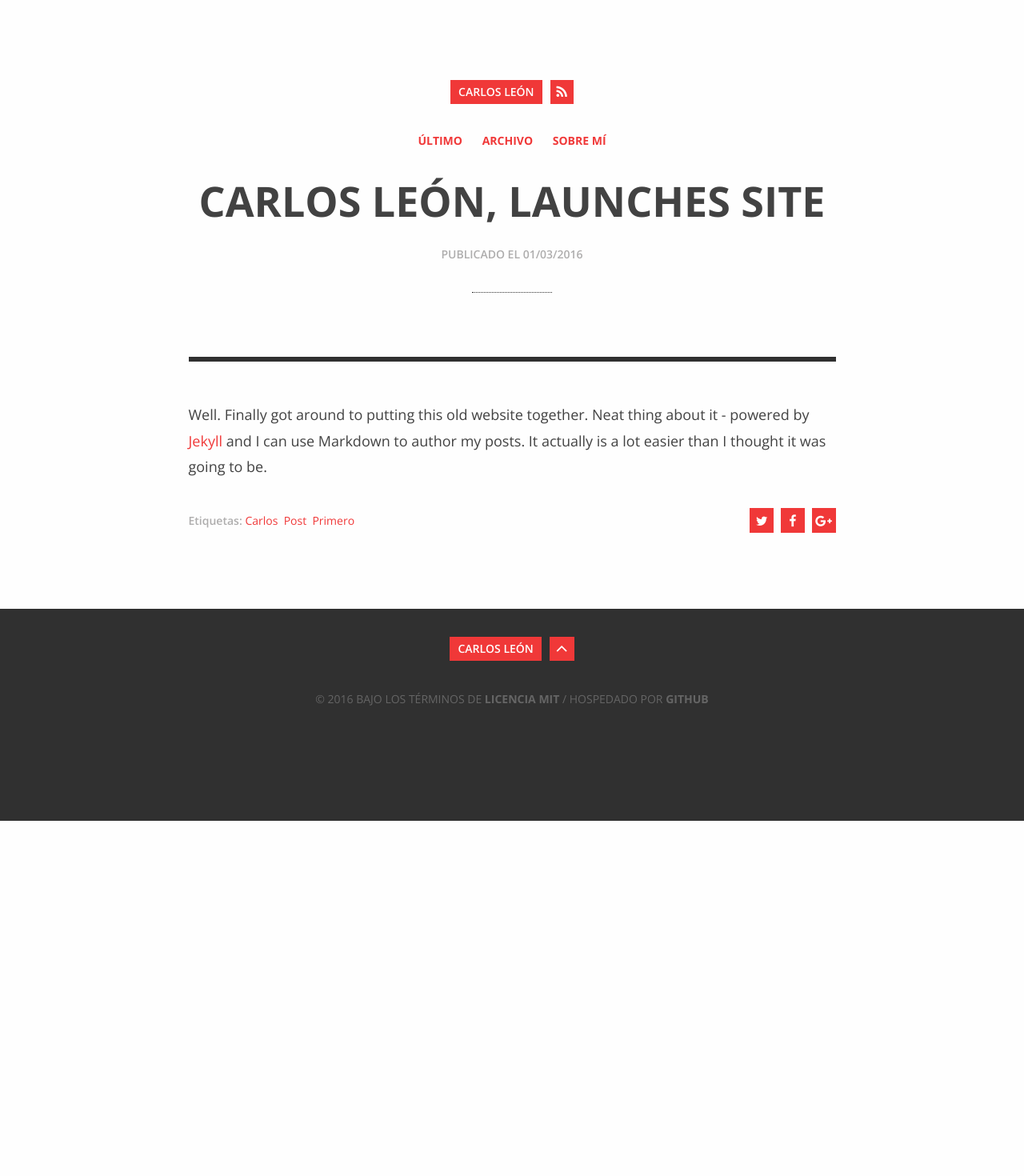
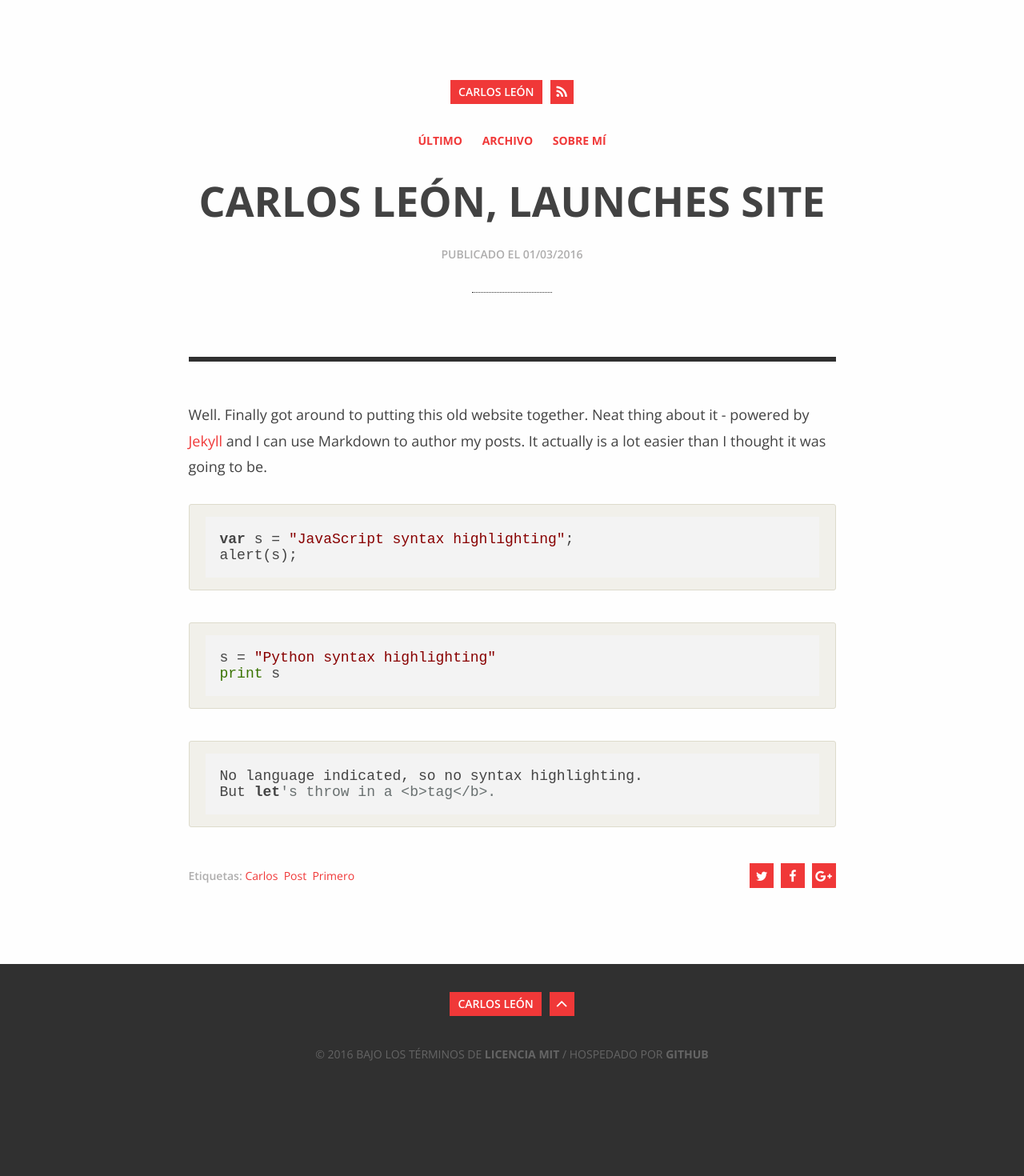
Before and after one commit to carlosld/carlosld.github.io, a Jekyll site: the page built from _posts/2016-03-01-carlos-leon-site-launched.md, in a window 1280 px wide. Shown: the whole page at 80% size. Built offline with Jekyll 4.4.1, drawn with Linux system fonts in a browser that asks for light colours; nearby versions of some CDN libraries; before the commit the page ends 1026 px from its top, so only the background shows below that.

Commit message:
Added hightlightjs and fixed shared actions

````diff
--- a/_config.yml
+++ b/_config.yml
@@ -2,3 +2,4 @@ name: Carlos León
 markdown: kramdown
 permalink: /blog/:year/:month/:day/:title
 include: ['blog', 'about' ]
+host: carlosld.com
--- a/_layouts/default.html
+++ b/_layouts/default.html
@@ -9,6 +9,8 @@
 		<link rel="stylesheet" type="text/css" href="/content/css/site.css">
 		<link rel="stylesheet" type="text/css" href="//fonts.googleapis.com/css?family=Open+Sans:300italic,400italic,600italic,700italic,400,600,700,300&amp;subset=latin,cyrillic-ext,latin-ext,cyrillic">
 		<link rel="stylesheet" type="text/css" href="//maxcdn.bootstrapcdn.com/font-awesome/4.3.0/css/font-awesome.min.css">
+		<link rel="stylesheet" href="//cdnjs.cloudflare.com/ajax/libs/highlight.js/9.3.0/styles/default.min.css">
+		<script src="//cdnjs.cloudflare.com/ajax/libs/highlight.js/9.3.0/highlight.min.js"></script>
 	</head>
 	<body class="home-template">
 		<div class="wrapper">
--- a/_layouts/post.html
+++ b/_layouts/post.html
@@ -22,19 +22,19 @@ layout: default
             </p>
 
             <div class="share">
-                <a class="icon-twitter" href="http://twitter.com/share?text={{ page.title | uri_escape}};url={{ page.url }}"
+                <a class="icon-twitter" href="http://twitter.com/share?text={{ page.title | uri_escape}};url=http://{{ site.host }}{{ page.url }}"
                     onclick="window.open(this.href, 'twitter-share', 'width=550,height=235');return false;">
                     <i class="fa fa-twitter"></i>
                     <span class="hidden">Twitter</span>
                 </a>
 
-                <a class="icon-facebook" href="https://www.facebook.com/sharer/sharer.php?u={{ page.url }}"
+                <a class="icon-facebook" href="https://www.facebook.com/sharer/sharer.php?u=http://{{ site.host }}{{ page.url }}"
                     onclick="window.open(this.href, 'facebook-share','width=580,height=296');return false;">
                     <i class="fa fa-facebook"></i>
                     <span class="hidden">Facebook</span>
                 </a>
 
-                <a class="icon-google-plus" href="https://plus.google.com/share?url={{ page.url }}" onclick="window.open(this.href, 'google-plus-share', 'width=490,height=530');return false;">
+                <a class="icon-google-plus" href="https://plus.google.com/share?url=http://{{ site.host }}{{ page.url }}" onclick="window.open(this.href, 'google-plus-share', 'width=490,height=530');return false;">
                     <i class="fa fa-google-plus"></i>
                     <span class="hidden">Google+</span>
                 </a>
--- a/_posts/2016-03-01-carlos-leon-site-launched.md
+++ b/_posts/2016-03-01-carlos-leon-site-launched.md
@@ -6,3 +6,18 @@ tags: Carlos Post Primero
 ---
 
 Well. Finally got around to putting this old website together. Neat thing about it - powered by [Jekyll](http://jekyllrb.com) and I can use Markdown to author my posts. It actually is a lot easier than I thought it was going to be.
+
+```javascript
+var s = "JavaScript syntax highlighting";
+alert(s);
+```
+
+```python
+s = "Python syntax highlighting"
+print s
+```
+
+```
+No language indicated, so no syntax highlighting.
+But let's throw in a <b>tag</b>.
+```
--- a/index.html
+++ b/index.html
@@ -23,19 +23,19 @@ title: Carlos León - Último
 							</p>
 
 							<div class="share">
-								<a class="icon-twitter" href="http://twitter.com/share?text={{ post.title | uri_escape}};url={{ post.url }}"
+								<a class="icon-twitter" href="http://twitter.com/share?text={{ post.title | uri_escape}};url=http://{{ site.host }}{{ post.url }}"
 									onclick="window.open(this.href, 'twitter-share', 'width=550,height=235');return false;">
 									<i class="fa fa-twitter"></i>
 									<span class="hidden">Twitter</span>
 								</a>
 
-								<a class="icon-facebook" href="https://www.facebook.com/sharer/sharer.php?u={{ post.url }}"
+								<a class="icon-facebook" href="https://www.facebook.com/sharer/sharer.php?u=http://{{ site.host }}{{ post.url }}"
 									onclick="window.open(this.href, 'facebook-share','width=580,height=296');return false;">
 									<i class="fa fa-facebook"></i>
 									<span class="hidden">Facebook</span>
 								</a>
 
-								<a class="icon-google-plus" href="https://plus.google.com/share?url={{ post.url }}" onclick="window.open(this.href, 'google-plus-share', 'width=490,height=530');return false;">
+								<a class="icon-google-plus" href="https://plus.google.com/share?url=http://{{ site.host }}{{ post.url }}" onclick="window.open(this.href, 'google-plus-share', 'width=490,height=530');return false;">
 									<i class="fa fa-google-plus"></i>
 									<span class="hidden">Google+</span>
 								</a>
````
Also changed, not shown: other parts of _layouts/default.html (+1 -0 lines).
